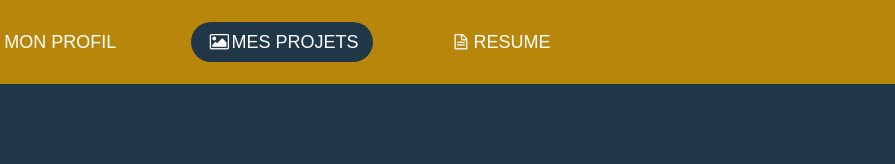
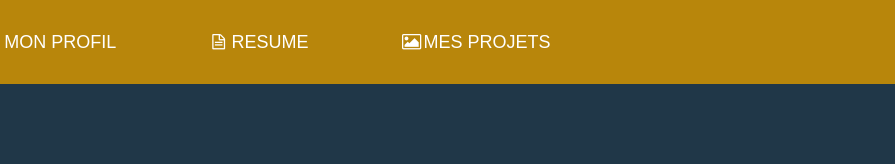
Before and after one commit to ImNoax/portfolio, a website: page work.html in a window 1280 px wide. Shown: the top 164 px of the page, 385-1280 px from the left. Drawn offline with Linux system fonts and the light colour scheme; a web font is replaced by a local one.

Commit message:
Change Nav order - Resume is now before Mes projets

```diff
--- a/work.html
+++ b/work.html
@@ -23,8 +23,8 @@
         <ul class="nav nav-collapse ">
           <li><a href="index.html"><i class="icon-user"></i> Mon Profil</a></li>
           <!-- <li><a href="skills.html"><i class="icon-trophy"></i>Compétences</a></li> -->
-          <li><a href="work.html" class="active"><i class="icon-picture"></i>Mes Projets</a></li>
           <li><a href="resume.html"><i class="icon-doc-text"></i>Resume</a></li>
+          <li><a href="work.html"><i class="icon-picture"></i>Mes Projets</a></li>
         </ul>
         <div class="nav-collapse collapse"></div>
       </div>
```
Also changed, not shown: contact.html (+1 -1 lines), index.html (+1 -1 lines), resume.html (+1 -1 lines).
